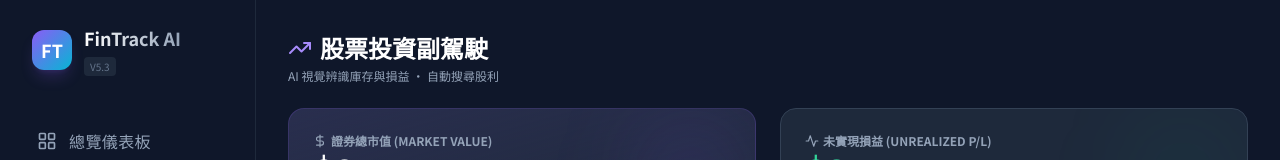
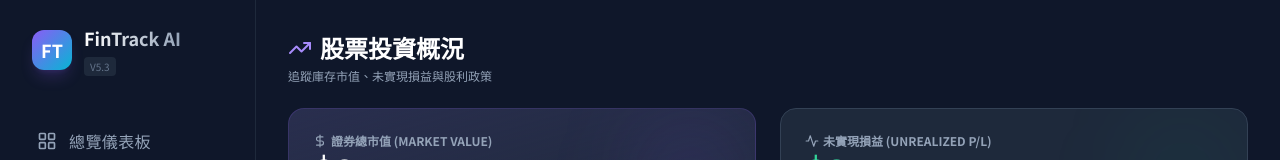
Before and after one commit to s9726229-hash/FinTrack-AI, a React (Vite) app: page / in a window 1280 px wide. Both pictures are taken after a click on the button "股票投資". Shown: the top 160 px of the page. Built offline with nearby package versions, Linux system fonts and the light colour scheme.

Commit message:
Update Investments.tsx

```diff
--- a/views/Investments.tsx
+++ b/views/Investments.tsx
@@ -22,9 +22,9 @@ export const Investments: React.FC<InvestmentsProps> = ({
        <div className="flex justify-between items-center">
          <div>
             <h2 className="text-2xl font-bold text-white flex items-center gap-2">
-                <TrendingUp className="text-violet-400"/> 股票投資副駕駛
+                <TrendingUp className="text-violet-400"/> 股票投資概況
             </h2>
-            <p className="text-xs text-slate-400 mt-1">AI 視覺辨識庫存與損益 • 自動搜尋股利</p>
+            <p className="text-xs text-slate-400 mt-1">追蹤庫存市值、未實現損益與股利政策</p>
          </div>
          <div className="flex gap-2">
              {/* 按鈕已移除 */}
```
